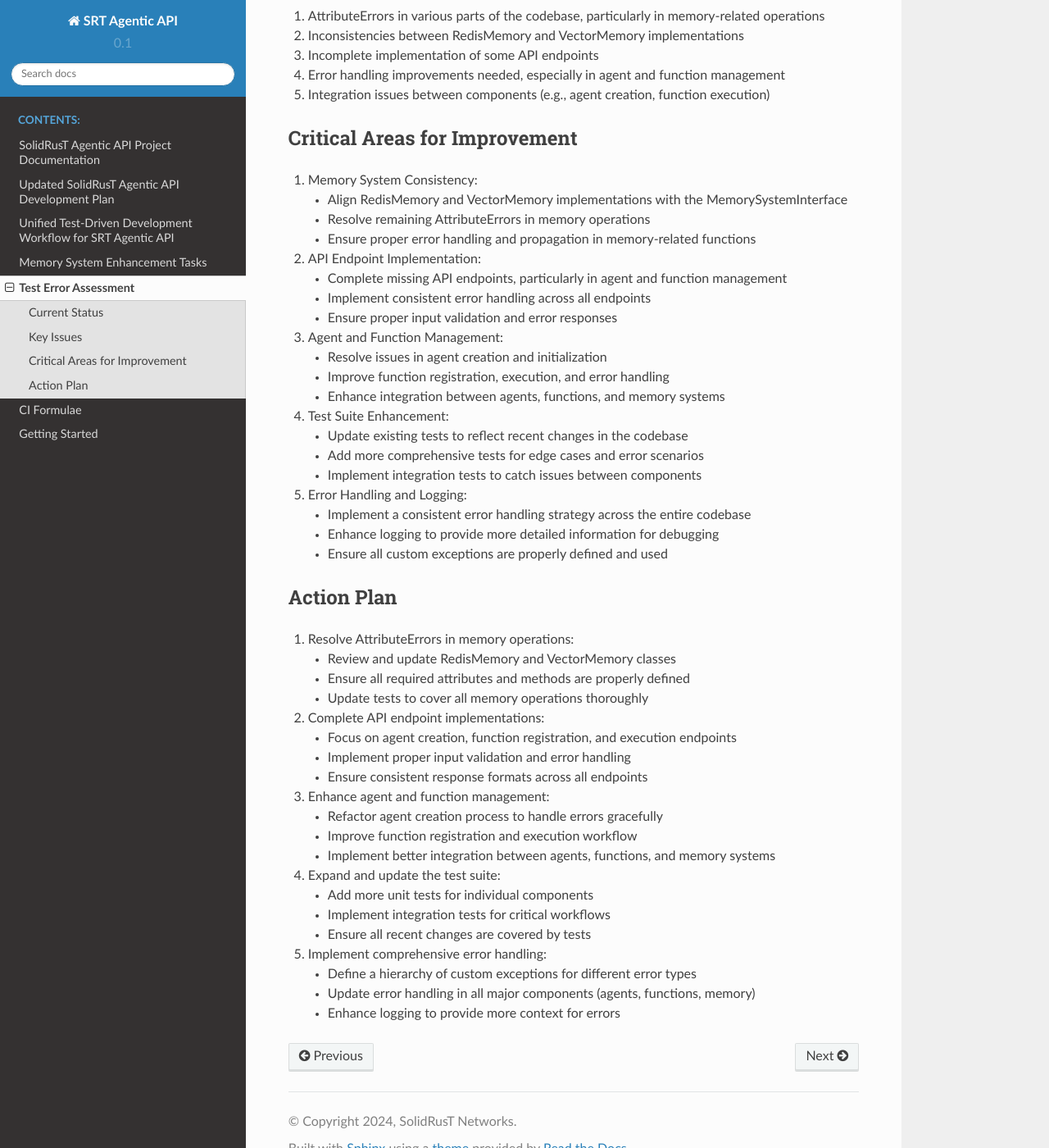
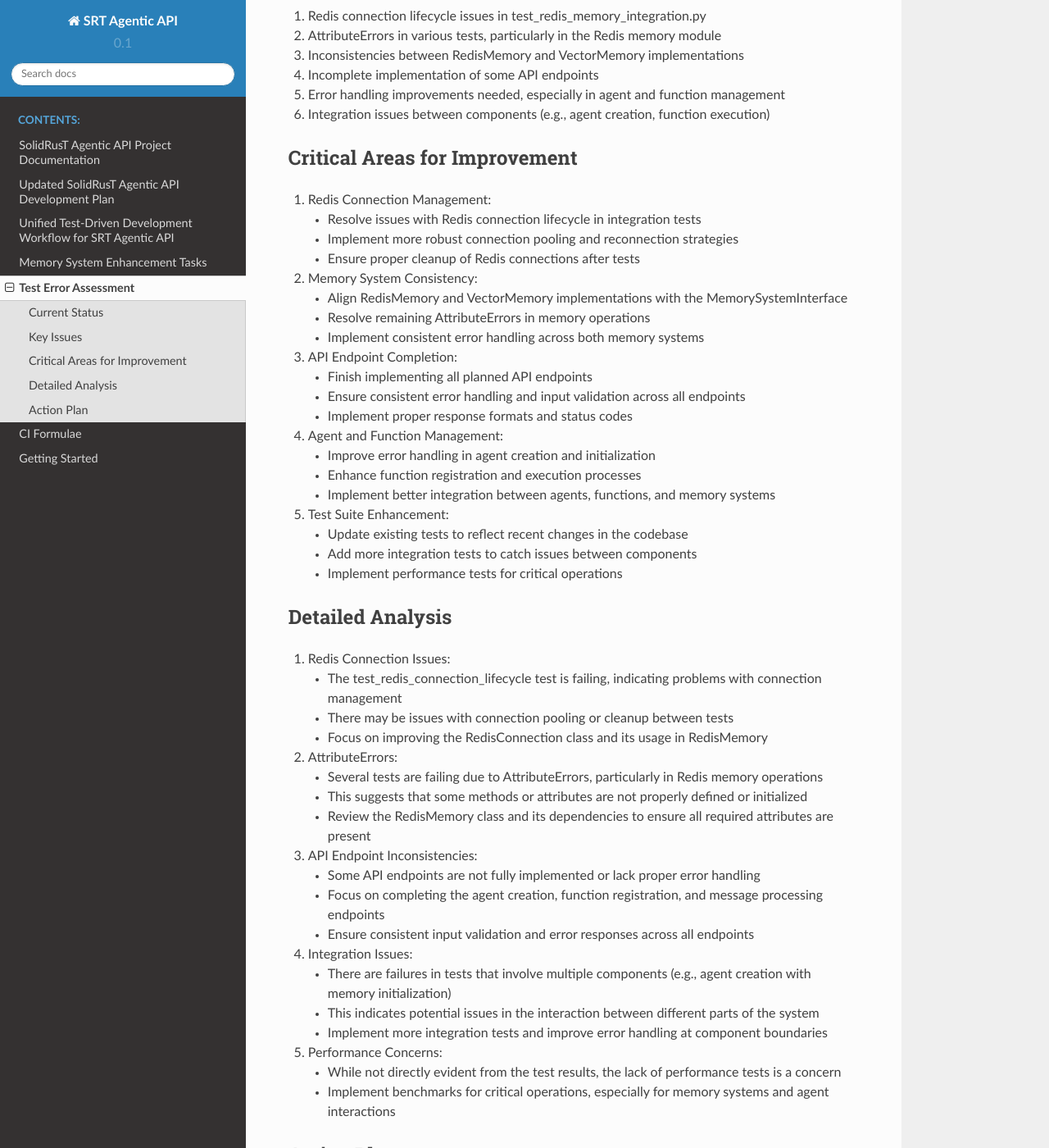
Before and after one commit to suparious/srt-agentic-api, a Sphinx documentation site: the page built from docs/project/test_error_assessment.md, in a window 1280 px wide and 1400 px high, scrolled down 384 px. Shown: the whole window at 82% size. Built offline with Sphinx 7.4.7 and the Read the Docs theme 2.0.0, drawn with Linux system fonts in a browser that asks for light colours; some of the changed text lies outside the part shown.

Commit message:
change test focus to memory integration only

```diff
--- a/docs/project/test_error_assessment.md
+++ b/docs/project/test_error_assessment.md
@@ -1,66 +1,104 @@
 # Test Error Assessment
 
 ## Current Status
-- Code coverage: 60% (Target: 80%)
-- Passing tests: 29 out of 97 (29.9% pass rate)
+- Code coverage: 61% (Target: 80%)
+- Passing tests: 30 out of 97 (30.9% pass rate)
 - Failed tests: 36
-- Errors: 32
+- Errors: 31
 
 ## Key Issues
-1. AttributeErrors in various parts of the codebase, particularly in memory-related operations
-2. Inconsistencies between RedisMemory and VectorMemory implementations
-3. Incomplete implementation of some API endpoints
-4. Error handling improvements needed, especially in agent and function management
-5. Integration issues between components (e.g., agent creation, function execution)
+1. Redis connection lifecycle issues in test_redis_memory_integration.py
+2. AttributeErrors in various tests, particularly in the Redis memory module
+3. Inconsistencies between RedisMemory and VectorMemory implementations
+4. Incomplete implementation of some API endpoints
+5. Error handling improvements needed, especially in agent and function management
+6. Integration issues between components (e.g., agent creation, function execution)
 
 ## Critical Areas for Improvement
-1. Memory System Consistency:
+1. Redis Connection Management:
+   - Resolve issues with Redis connection lifecycle in integration tests
+   - Implement more robust connection pooling and reconnection strategies
+   - Ensure proper cleanup of Redis connections after tests
+
+2. Memory System Consistency:
    - Align RedisMemory and VectorMemory implementations with the MemorySystemInterface
    - Resolve remaining AttributeErrors in memory operations
-   - Ensure proper error handling and propagation in memory-related functions
+   - Implement consistent error handling across both memory systems
 
-2. API Endpoint Implementation:
-   - Complete missing API endpoints, particularly in agent and function management
-   - Implement consistent error handling across all endpoints
-   - Ensure proper input validation and error responses
+3. API Endpoint Completion:
+   - Finish implementing all planned API endpoints
+   - Ensure consistent error handling and input validation across all endpoints
+   - Implement proper response formats and status codes
 
-3. Agent and Function Management:
-   - Resolve issues in agent creation and initialization
-   - Improve function registration, execution, and error handling
-   - Enhance integration between agents, functions, and memory systems
+4. Agent and Function Management:
+   - Improve error handling in agent creation and initialization
+   - Enhance function registration and execution processes
+   - Implement better integration between agents, functions, and memory systems
 
-4. Test Suite Enhancement:
+5. Test Suite Enhancement:
    - Update existing tests to reflect recent changes in the codebase
-   - Add more comprehensive tests for edge cases and error scenarios
-   - Implement integration tests to catch issues between components
+   - Add more integration tests to catch issues between components
+   - Implement performance tests for critical operations
 
-5. Error Handling and Logging:
-   - Implement a consistent error handling strategy across the entire codebase
-   - Enhance logging to provide more detailed information for debugging
-   - Ensure all custom exceptions are properly defined and used
+## Detailed Analysis
+1. Redis Connection Issues:
+   - The test_redis_connection_lifecycle test is failing, indicating problems with connection management
+   - There may be issues with connection pooling or cleanup between tests
+   - Focus on improving the RedisConnection class and its usage in RedisMemory
+
+2. AttributeErrors:
+   - Several tests are failing due to AttributeErrors, particularly in Redis memory operations
+   - This suggests that some methods or attributes are not properly defined or initialized
+   - Review the RedisMemory class and its dependencies to ensure all required attributes are present
+
+3. API Endpoint Inconsistencies:
+   - Some API endpoints are not fully implemented or lack proper error handling
+   - Focus on completing the agent creation, function registration, and message processing endpoints
+   - Ensure consistent input validation and error responses across all endpoints
+
+4. Integration Issues:
+   - There are failures in tests that involve multiple components (e.g., agent creation with memory initialization)
+   - This indicates potential issues in the interaction between different parts of the system
+   - Implement more integration tests and improve error handling at component boundaries
+
+5. Performance Concerns:
+   - While not directly evident from the test results, the lack of performance tests is a concern
+   - Implement benchmarks for critical operations, especially for memory systems and agent interactions
 
 ## Action Plan
-1. Resolve AttributeErrors in memory operations:
-   - Review and update RedisMemory and VectorMemory classes
-   - Ensure all required attributes and methods are properly defined
-   - Update tests to cover all memory operations thoroughly
+1. Redis Connection Refactoring:
+   - Review and refactor the RedisConnection class to ensure proper connection lifecycle management
+   - Implement connection pooling to improve performance and reliability
+   - Add more comprehensive logging for connection lifecycle events
 
-2. Complete API endpoint implementations:
-   - Focus on agent creation, function registration, and execution endpoints
-   - Implement proper input validation and error handling
-   - Ensure consistent response formats across all endpoints
+2. Memory System Alignment:
+   - Create a common interface or abstract base class for both RedisMemory and VectorMemory
+   - Refactor both classes to implement this common interface
+   - Ensure consistent method signatures and error handling across both implementations
 
-3. Enhance agent and function management:
-   - Refactor agent creation process to handle errors gracefully
-   - Improve function registration and execution workflow
+3. API Endpoint Completion:
+   - Systematically review all planned API endpoints and complete their implementations
+   - Implement consistent error handling, input validation, and response formats
+   - Add integration tests for each endpoint to ensure proper functionality
+
+4. Agent and Function Management Enhancement:
+   - Refactor the agent creation process to handle errors more gracefully
+   - Improve the function registration and execution workflow
    - Implement better integration between agents, functions, and memory systems
 
-4. Expand and update the test suite:
-   - Add more unit tests for individual components
-   - Implement integration tests for critical workflows
-   - Ensure all recent changes are covered by tests
+5. Test Suite Expansion:
+   - Add more unit tests to cover edge cases and error scenarios
+   - Implement integration tests for critical workflows involving multiple components
+   - Create performance tests for memory operations and agent interactions
 
-5. Implement comprehensive error handling:
-   - Define a hierarchy of custom exceptions for different error types
-   - Update error handling in all major components (agents, functions, memory)
-   - Enhance logging to provide more context for errors
+6. Error Handling and Logging Improvement:
+   - Implement a custom exception hierarchy for different types of errors
+   - Ensure all parts of the system use these custom exceptions consistently
+   - Enhance logging to provide more context for errors and aid in debugging
+
+7. Documentation Update:
+   - Update API documentation to reflect recent changes and additions
+   - Provide clear examples and usage guidelines for each endpoint
+   - Document known limitations and planned improvements
+
+By addressing these issues and following this action plan, the next development cycle should significantly improve the system's reliability, consistency, and test coverage. The focus should be on resolving the Redis connection issues, aligning the memory systems, and improving integration between components.
```
Also changed, not shown: 5 other files.
